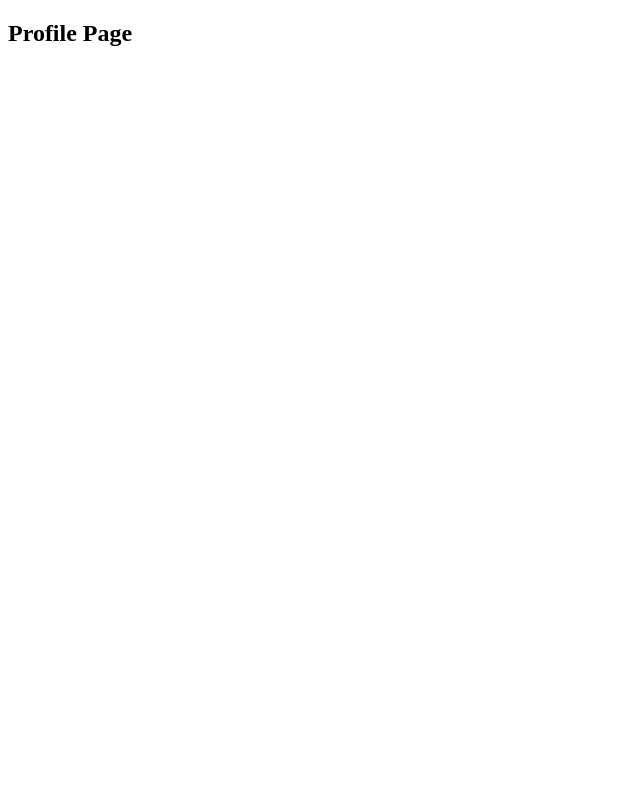
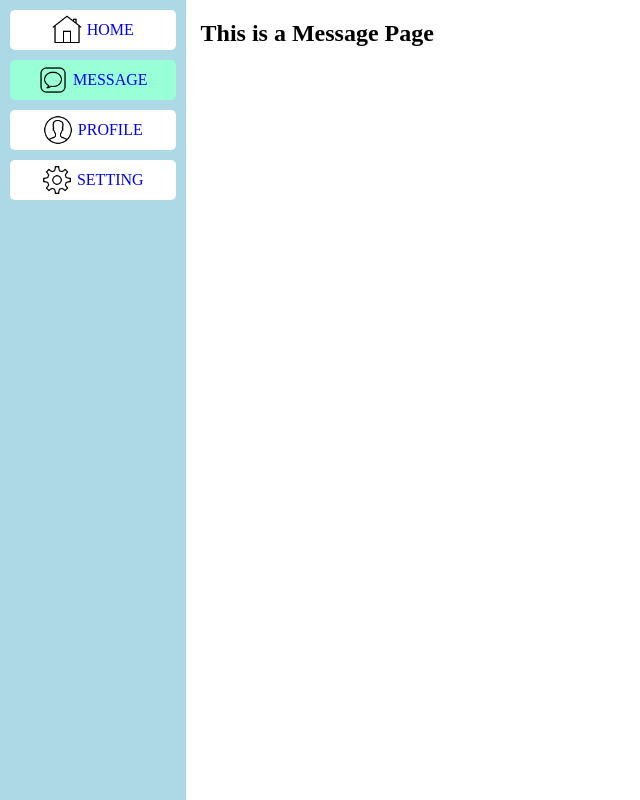
Before and after one commit to ankitakangane/icp-8-assignment-20, a plain HTML site: page pages/profile.html in a window 1280 px wide. Shown: the whole page, without its empty margins (0-640 px from the left). Drawn offline with Linux system fonts and the light colour scheme; files whose address does not match are found by name.

Commit message:
sidebar and content added to profile page

```diff
--- a/pages/profile.html
+++ b/pages/profile.html
@@ -4,8 +4,36 @@
     <meta charset="UTF-8">
     <meta name="viewport" content="width=device-width, initial-scale=1.0">
     <title>Profile Page</title>
+    <link rel="stylesheet" href="C:\Users\kanga\OneDrive\Desktop\icp-8-assignment-20\css\style.css"/>
 </head>
 <body>
-    <h2>Profile Page</h2>
-</body>
+    <div class="main_part">
+        <div class="sidebar">
+
+        <a class="menu_item " href="index.html">
+          <img src="./../images/home.png" class="img"/>
+          <span class="menu_text">HOME</span>
+        </a>
+
+     <a class="menu_item active " href="./message.html">
+        <img src="./../images/message.png" class="img" />
+        <span class="menu_text">MESSAGE</span>
+     </a>
+
+     <a class="menu_item" href="./page/profile.html">
+        <img src="./../images/profile.png" class="img" />
+        <span class="menu_text">PROFILE</span>
+     </a>
+
+     <a class="menu_item"href="./page/setting.html">
+        <img src="./../images/setting.png" class="img"/>
+        <span class="menu_text">SETTING</span>
+     </a>
+    </div>
+
+
+        <div class="content">
+            <h2>This is a Message Page</h2>
+        </div>
+    </div></body>
 </html>
```
Also changed, not shown: index.html (+3 -3 lines).
